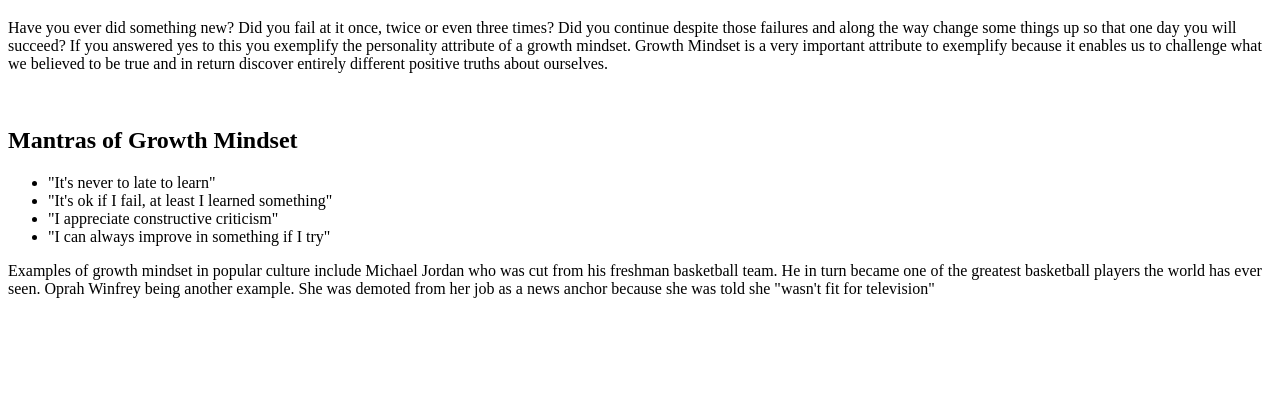
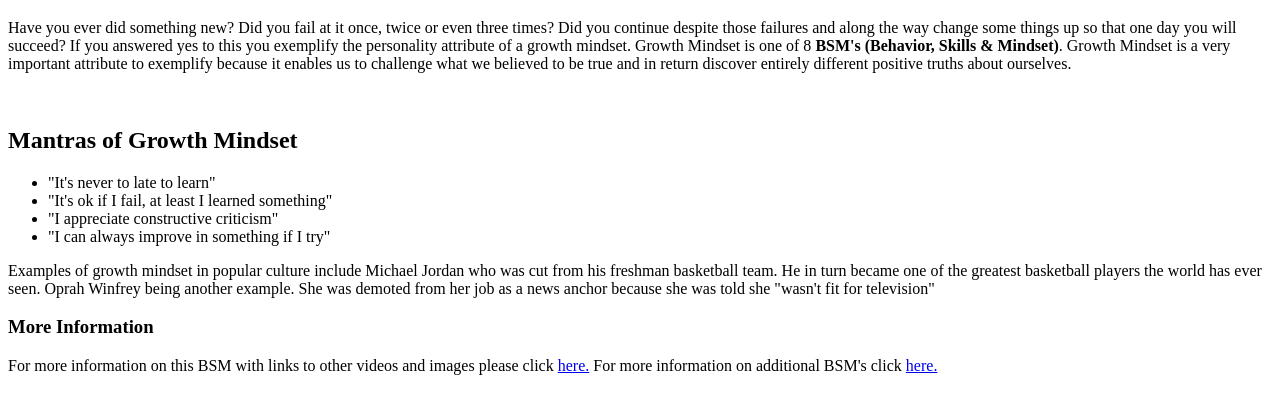
Before and after one commit to whitjlove/GrowthMindset, a plain HTML site: page homepage.html in a window 1280 px wide. Shown: the part 61-474 px from the top of the page. Drawn offline with Linux system fonts and the light colour scheme.

Commit message:
ExtraLinks

```diff
--- a/homepage.html
+++ b/homepage.html
@@ -7,10 +7,10 @@
     <title>Home Page</title>
 </head>
 <body>
-    <h1>Growth Mindset<strong></strong></h1>
+    <h1><strong>Growth Mindset</strong></h1>
         <p>Have you ever did something new? Did you fail at it once, twice or even three times?
          Did you continue despite those failures and along the way change some things up so that one day you will succeed?
-         If you answered yes to this you exemplify the personality attribute of a growth mindset. Growth Mindset is a very important
+         If you answered yes to this you exemplify the personality attribute of a growth mindset. Growth Mindset is one of 8 <strong>BSM's (Behavior, Skills & Mindset)</strong>. Growth Mindset is a very important
          attribute to exemplify because it enables us to challenge what we believed to be true and in return discover entirely different positive
          truths about ourselves.</p>
          <br>
@@ -24,5 +24,9 @@
          <p>Examples of growth mindset in popular culture include Michael Jordan who was cut from his freshman basketball team.
             He in turn became one of the greatest basketball players the world has ever seen. Oprah Winfrey being another example.
             She was demoted from her job as a news anchor because she was told she "wasn't fit for television" </p>
+            <h3>More Information</h3>
+                <p>For more information on this BSM with links to other videos and images please click <a href="./resources.html">here.</a>  For more
+                    information on additional BSM's click <a href="additional_bsms.html">here.</a></p>
+
 </body>
 </html>
```
